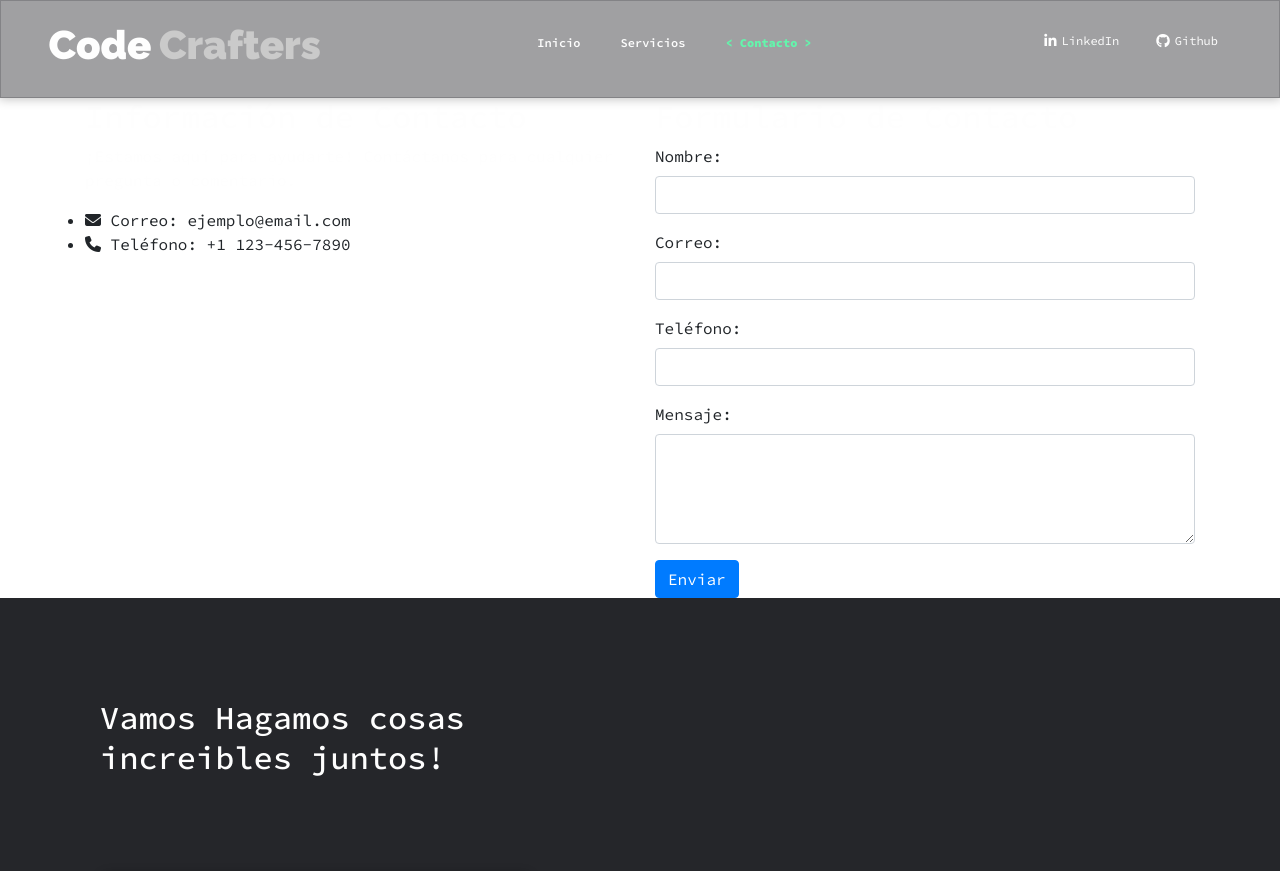
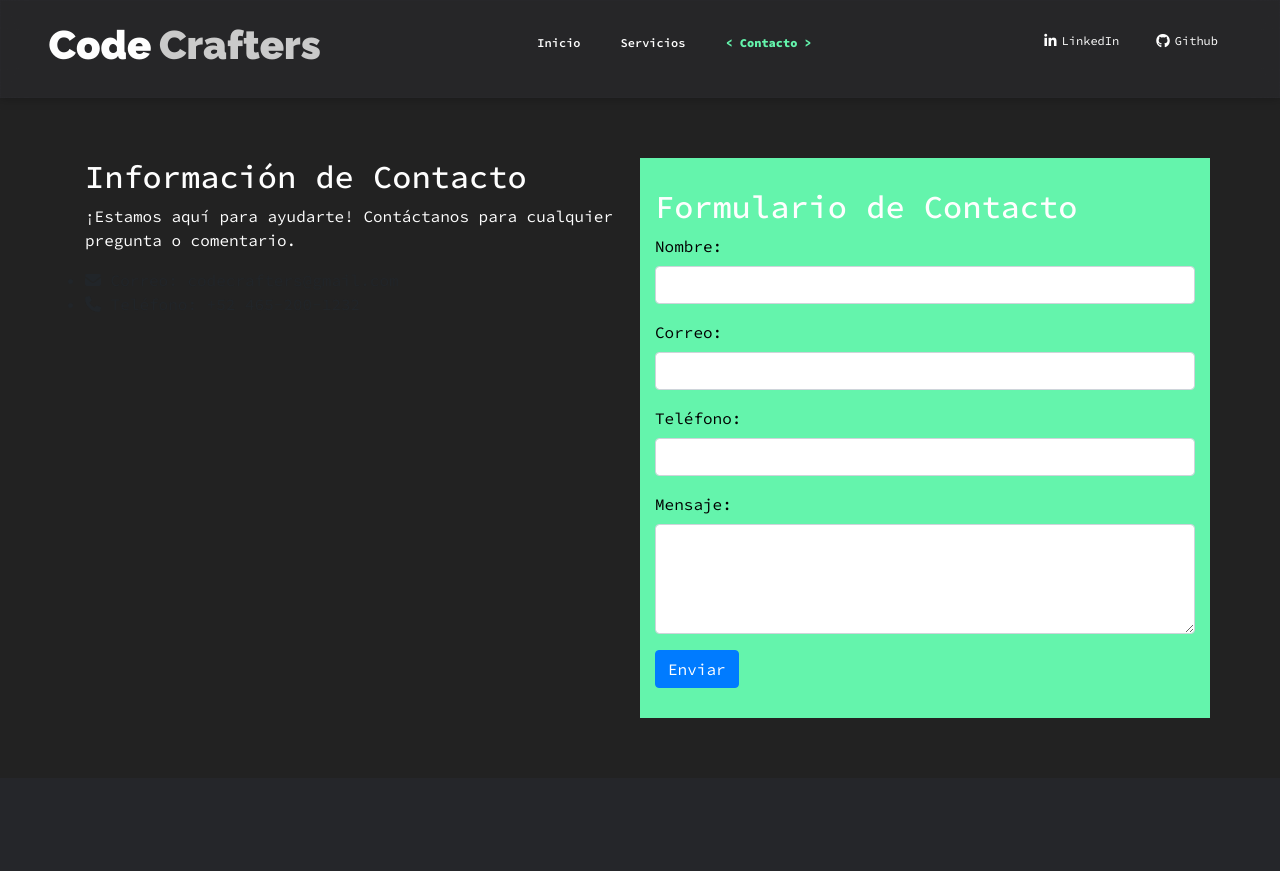
Before and after one commit to JazMart12/examenParcial2, a PHP site: page /cursoPHP/contacto.html in a window 1280 px wide. Shown: the top 871 px of the page. Run offline with PHP 8.4, Linux system fonts and the light colour scheme; some libraries are stand-ins or nearby versions.

Commit message:
formulario listo

```diff
--- a/ExamenParcial2/contacto.html
+++ b/ExamenParcial2/contacto.html
@@ -11,7 +11,7 @@
     <link rel="stylesheet" href="https://maxcdn.bootstrapcdn.com/bootstrap/4.5.2/css/bootstrap.min.css">
 
 </head>
-<body>
+<body style="background-color: #222;">
 
     <!-- Encabezado -->
     <section id="header">
@@ -45,19 +45,19 @@
     </section>
 <!-- fin Encabezado -->
 
-<div class="container">
+<div class="container" style="padding-top: 60px; padding-bottom: 60px;">
     <div class="row">
         <div class="col-md-6">
             <div class="contact-info">
                 <h2>Información de Contacto</h2>
                 <p>¡Estamos aquí para ayudarte! Contáctanos para cualquier pregunta o comentario.</p>
                 <ul>
-                    <li><i class="fa fa-envelope"></i> Correo: ejemplo@email.com</li>
-                    <li><i class="fa fa-phone"></i> Teléfono: +1 123-456-7890</li>
+                    <li><i class="fa fa-envelope"></i> Correo: codecrafters@gmail.com</li>
+                    <li><i class="fa fa-phone"></i> Teléfono: +52 465-200-1232</li>
                 </ul>
             </div>
         </div>
-        <div class="col-md-6" style="">
+        <div class="col-md-6" style="background-color: #64f4ac; color: black; padding-top: 30px;padding-bottom: 30px;">
             <div class="contact-form">
                 <h2>Formulario de Contacto</h2>
                 <form action="formulario_contactanos.php" method="post">
--- a/ExamenParcial2/style.css
+++ b/ExamenParcial2/style.css
@@ -1227,12 +1227,9 @@ strong {
   font-weight: 700;
   color:  #64f4ac;
 }
-<<<<<<< HEAD
+
 #tit-ser{
   font-weight: 700;
   color:  #64f4ac;
   text-align: center;
 }
-=======
-
->>>>>>> d264ba00254edf76fc713d1ce1fa61a39460045b
```
